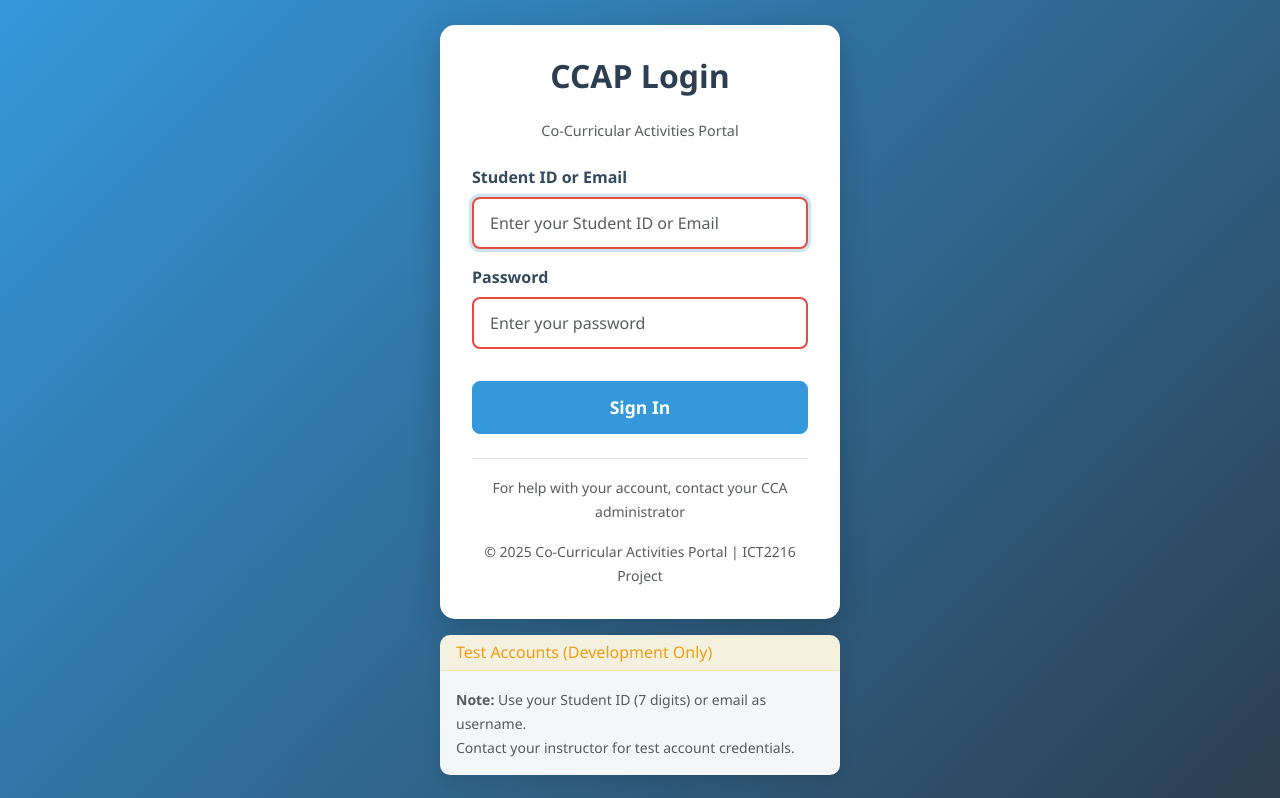
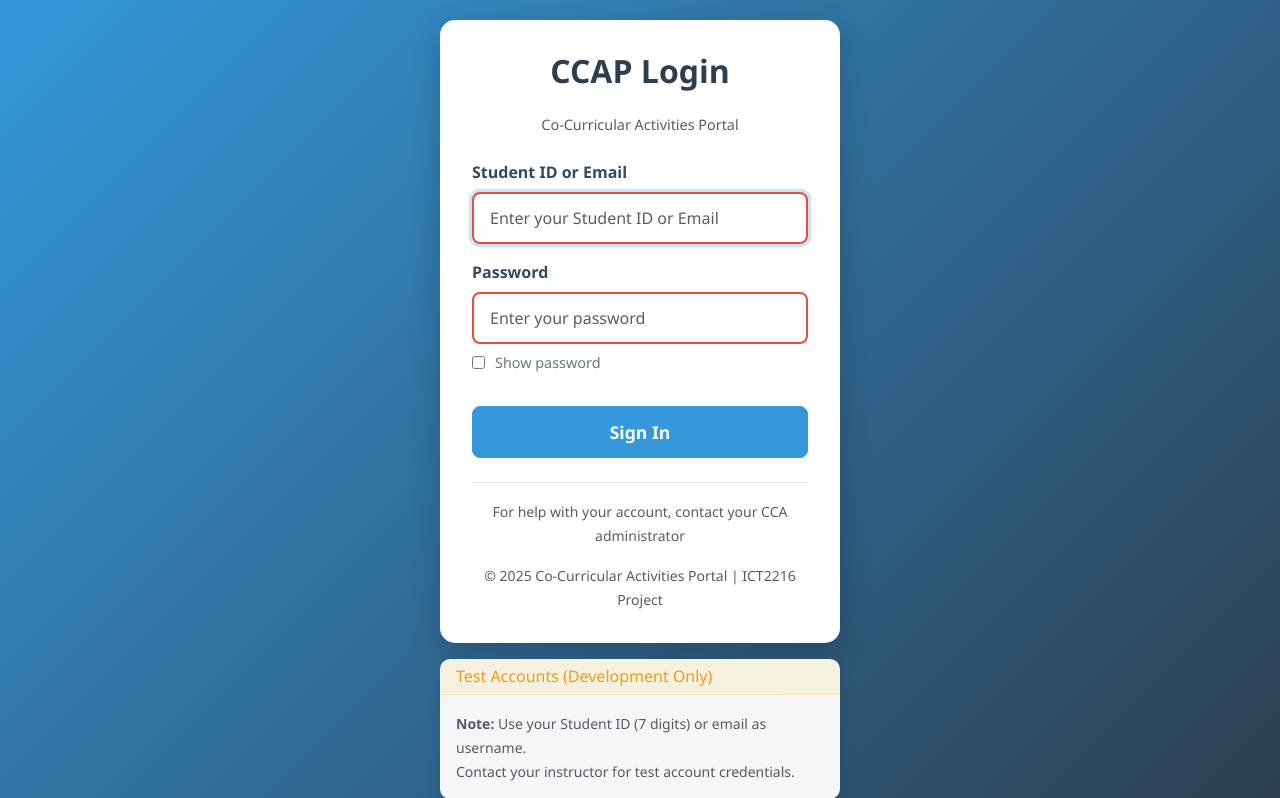
Before and after one commit to glenngx/ICT2216-Group1-CCAPortal, a Flask app: page /login in a window 1280 px wide. Shown: the top 798 px of the page. Run offline with Flask 3, Linux system fonts and the light colour scheme; some libraries are stand-ins or nearby versions.

Commit message:
Show password option for all pages that require password input

```diff
--- /dev/null
+++ b/static/css/show-password.css
@@ -0,0 +1,30 @@
+.password-container {
+    position: relative;
+}
+
+.show-password-checkbox {
+    margin-top: 8px;
+    font-size: 0.9em;
+}
+
+.show-password-checkbox input[type="checkbox"] {
+    margin-right: 6px;
+}
+
+.show-password-checkbox label {
+    user-select: none;
+    cursor: pointer;
+    color: #6c757d;
+    display: flex;
+    align-items: center;
+    margin-bottom: 0;
+}
+
+.show-password-checkbox label:hover {
+    color: #495057;
+}
+
+.show-password-checkbox i {
+    margin-right: 4px;
+    font-size: 0.85em;
+}
--- a/templates/header.html
+++ b/templates/header.html
@@ -7,6 +7,7 @@
     <link href="https://cdn.jsdelivr.net/npm/bootstrap@5.3.0/dist/css/bootstrap.min.css" rel="stylesheet">
     <link href="https://cdn.jsdelivr.net/npm/bootstrap-icons@1.7.2/font/bootstrap-icons.css" rel="stylesheet">
     <link rel="stylesheet" href="{{ url_for('static', filename='css/main.css') }}">
+    <link rel="stylesheet" href="{{ url_for('static', filename='css/show-password.css') }}">
     {% block extra_head %}{% endblock %}
 </head>
 <body>
--- a/templates/login.html
+++ b/templates/login.html
@@ -6,6 +6,7 @@
     <title>CCAP - Login</title>
     <link href="https://cdn.jsdelivr.net/npm/bootstrap@5.3.0/dist/css/bootstrap.min.css" rel="stylesheet">
     <link rel="stylesheet" href="{{ url_for('static', filename='css/login.css') }}">
+    <link rel="stylesheet" href="{{ url_for('static', filename='css/show-password.css') }}">
 </head>
 <body>
     <div class="login-container">
@@ -38,9 +39,17 @@
 
                 <div class="mb-3">
                     <label for="password" class="form-label">Password</label>
-                    <input type="password" class="form-control" id="password" name="password" required
-                           placeholder="Enter your password"
-                           autocomplete="current-password">
+                    <div class="password-container">
+                        <input type="password" class="form-control" id="password" name="password" required
+                            placeholder="Enter your password"
+                            autocomplete="current-password">
+                        <div class="show-password-checkbox">
+                            <label for="showPassword">
+                                <input type="checkbox" id="showPassword">
+                                <i class="bi bi-eye"></i> Show password
+                            </label>
+                        </div>
+                    </div>
                 </div>
              <!-- CAPTCHA \*\ -->
             <div class="g-recaptcha mb-3" data-sitekey="{{ RECAPTCHA_SITE_KEY }}"></div>
@@ -114,7 +123,26 @@
                 e.target.setCustomValidity('');
             }
         });
-    </script>
+
+        // Show/Hide Password Toggle Function
+        function togglePasswordVisibility(checkboxId, passwordFieldIds) {
+            const checkbox = document.getElementById(checkboxId);
+            const passwordFields = passwordFieldIds.map(id => document.getElementById(id));
+
+            checkbox.addEventListener('change', function() {
+                passwordFields.forEach(field => {
+                    if (field) {
+                        field.type = this.checked ? 'text' : 'password';
+                    }
+                });
+            });
+        }
+
+        // Initialize password toggle for login
+        document.addEventListener('DOMContentLoaded', function() {
+            togglePasswordVisibility('showPassword', ['password']);
+        });
+            </script>
         <!-- CAPTCHA \*\ -->
     <script src="https://www.google.com/recaptcha/api.js" async defer></script>
         <!-- END CAPTCHA \*\ -->
```
Also changed, not shown: templates/change_password.html (+31 -0 lines), templates/reset_password.html (+26 -0 lines).
